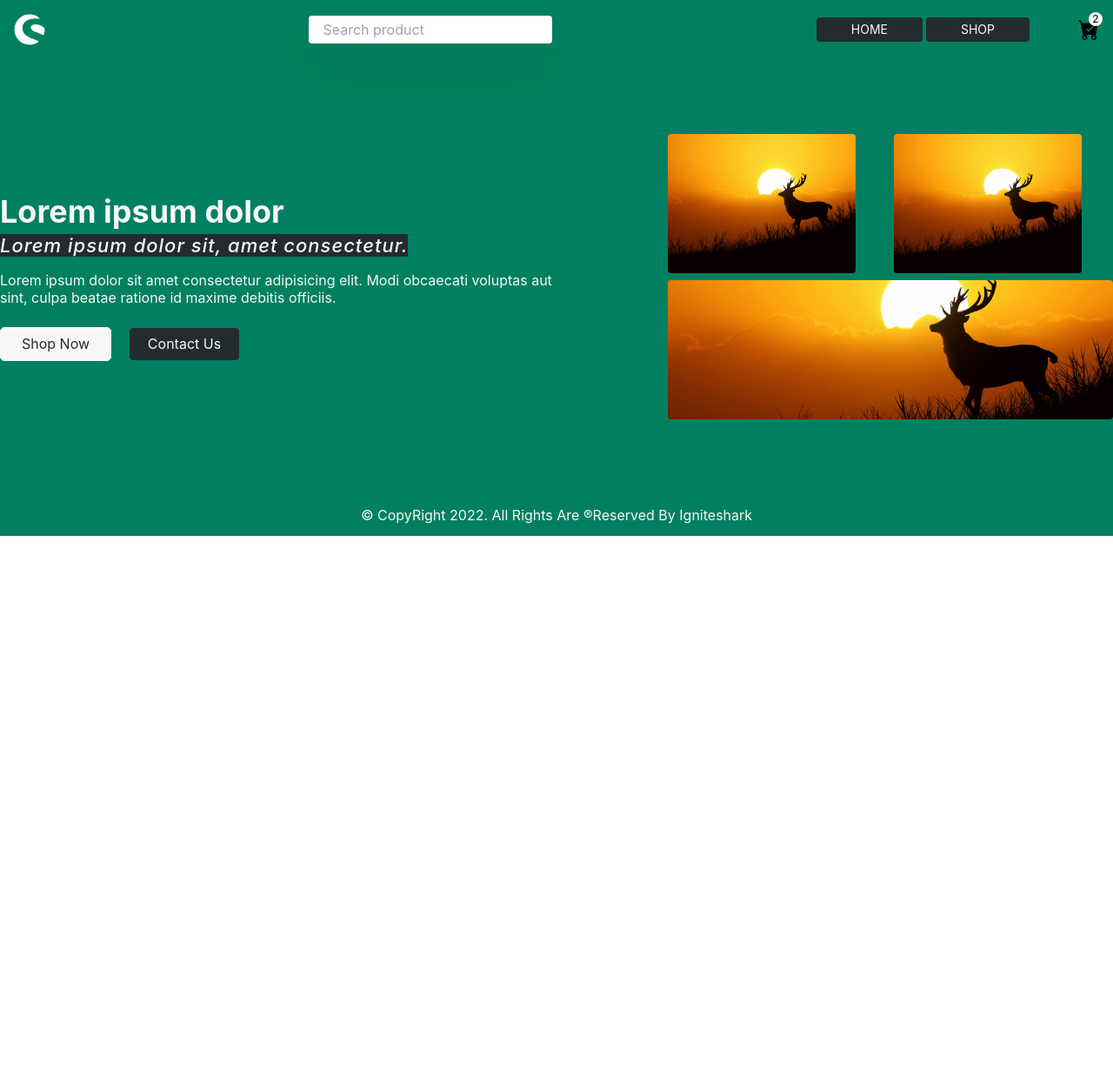
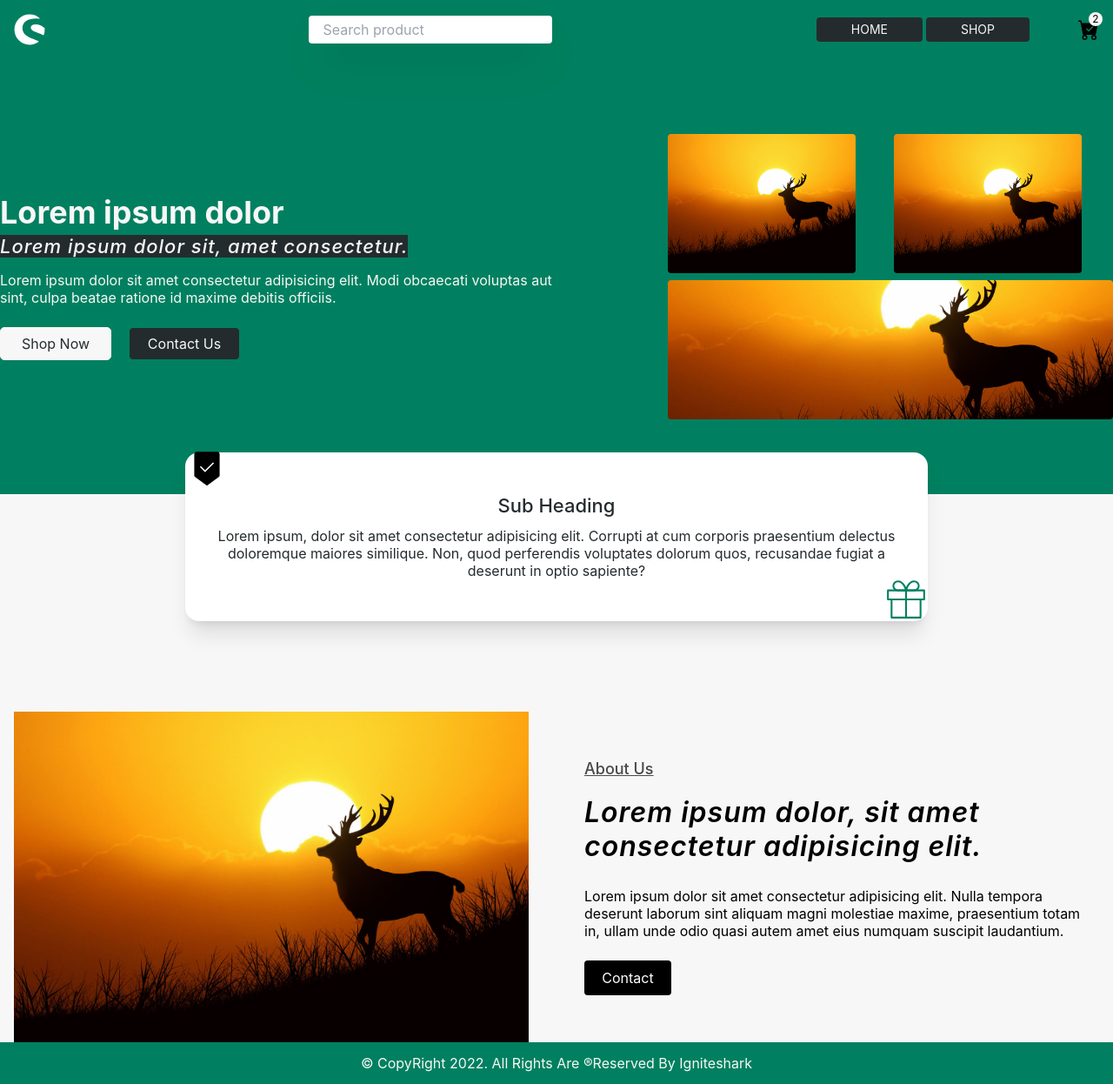
Before and after one commit to Pradeepsingh143/javascript-ecom-app, a React (Create React App) app: page / in a window 1280 px wide. Shown: the whole page at 87% size. Before the commit the page ends 800 px from the top, so only its background shows below. Built offline with nearby package versions, Linux system fonts and the light colour scheme.

Commit message:
create About section

```diff
--- a/src/index.css
+++ b/src/index.css
@@ -2,22 +2,48 @@
 @tailwind components;
 @tailwind utilities;
 
-:root{
-  --primary : #008060;
-  --black : #242B2E;
-  --white : #f7f7f7;
+:root {
+  --primary: #008060;
+  --black: #242b2e;
+  --white: #f7f7f7;
 }
 
 body {
   margin: 0;
-  font-family: -apple-system, BlinkMacSystemFont, 'Segoe UI', 'Roboto', 'Oxygen',
-    'Ubuntu', 'Cantarell', 'Fira Sans', 'Droid Sans', 'Helvetica Neue',
+  font-family: -apple-system, BlinkMacSystemFont, "Segoe UI", "Roboto", "Oxygen",
+    "Ubuntu", "Cantarell", "Fira Sans", "Droid Sans", "Helvetica Neue",
     sans-serif;
   -webkit-font-smoothing: antialiased;
   -moz-osx-font-smoothing: grayscale;
 }
 
 code {
-  font-family: source-code-pro, Menlo, Monaco, Consolas, 'Courier New',
+  font-family: source-code-pro, Menlo, Monaco, Consolas, "Courier New",
     monospace;
 }
+
+.aboutSection .aboutSummary::after {
+  background-image: url('./images/ribbon.svg');
+  background-repeat: no-repeat;
+  background-size: 50px;
+  background-size: cover;
+  position: absolute;
+  width: 50px;
+  height: 50px;
+  content: '';
+  top: -7.5px;
+  left: 0;
+}
+
+.aboutSection .aboutSummary::before {
+  background-image: url('./images/gift.svg');
+  background-repeat:no-repeat;
+  background-size: 30px;
+  background-size: cover;
+  width: 50px;
+  height: 50px;
+  position: absolute;
+  content: '';
+  bottom: 0;
+  right: 0;
+}
--- a/src/pages/Home.jsx
+++ b/src/pages/Home.jsx
@@ -1,5 +1,10 @@
 import React from "react";
-import { Button, Heading, SubHeading, Paragraph } from "../utils/styledComponents/components";
+import {
+  Button,
+  Heading,
+  SubHeading,
+  Paragraph,
+} from "../utils/styledComponents/components";
 import img from "../images/demoimg.jpg";
 
 const Home = () => {
@@ -9,13 +14,29 @@ const Home = () => {
       <main className="homePage">
         {/* hero section*/}
         {/* # section 1 */}
-        <section className="heroSection min-h-[500px] bg-primary flex">
+        <section className="heroSection min-h-[500px] bg-primary flex ">
           <div className="container flex mx-auto items-center">
             {/* left cloumn */}
             <div className="left w-1/2">
-              <Heading className="mb-1" fontSize={'36px'} color={'var(--white)'}>Lorem ipsum dolor</Heading>
-              <SubHeading fontStyle={'italic'} bgColor={'var(--black)'} display={'inline'} color={'var(--white)'} letterSpacing={'1px'}>Lorem ipsum dolor sit, amet consectetur.</SubHeading>
-              <Paragraph className="mt-4" color={'var(--white)'}>
+              <Heading
+                className="mb-1"
+                fontSize={"36px"}
+                color={"var(--white)"}
+              >
+                Lorem ipsum dolor
+              </Heading>
+              <SubHeading
+                fontStyle={"italic"}
+                color={"var(--white)"}
+                letterSpacing={"1px"}
+              >
+                <mark
+                  style={{ background: "var(--black)", color: "var(--white)" }}
+                >
+                  Lorem ipsum dolor sit, amet consectetur.
+                </mark>
+              </SubHeading>
+              <Paragraph className="mt-4" color={"var(--white)"}>
                 Lorem ipsum dolor sit amet consectetur adipisicing elit. Modi
                 obcaecati voluptas aut sint, culpa beatae ratione id maxime
                 debitis officiis.
@@ -30,7 +51,7 @@ const Home = () => {
                   borderRadius="5px"
                   hoverBgColor="var(--primary)"
                   hoverColor="var(--white)"
-                  hoverBorder = "1px solid var(--white)"
+                  hoverBorder="1px solid var(--white)"
                 >
                   Shop Now
                 </Button>
@@ -52,9 +73,52 @@ const Home = () => {
                 <img src={img} alt="" className="h-40 object-cover rounded" />
                 <img src={img} alt="" className="h-40 object-cover rounded" />
                 <div className="col-span-2">
-                <img src={img} alt="" className="w-full h-40 object-cover rounded"/>
+                  <img
+                    src={img}
+                    alt=""
+                    className="w-full h-40 object-cover rounded"
+                  />
                 </div>
               </div>
+            </div>
+          </div>
+        </section>
+
+        {/* About Section */}
+        {/* # Section-2 */}
+        <section className="aboutSection bg-white">
+          {/* section container */}
+          {/* About summary section */}
+          <div className="container w-full md:w-8/12 mx-auto text-black">
+            {/* sub heading div */}
+            <div className="aboutSummary flex flex-col text-center p-4 md:py-12 md:px-8 bg-[#fff] md:shadow-xl hover:md:shadow-2xl md:rounded-2xl relative bottom-12 gap-3">
+              <SubHeading className="capitalize">Sub Heading</SubHeading>
+              <Paragraph>
+                Lorem ipsum, dolor sit amet consectetur adipisicing elit.
+                Corrupti at cum corporis praesentium delectus doloremque maiores
+                similique. Non, quod perferendis voluptates dolorum quos,
+                recusandae fugiat a deserunt in optio sapiente?
+              </Paragraph>
+            </div>
+          </div>
+
+          {/* About us container */}
+          <div className="container flex flex-col md:flex-row mx-auto px-4 gap-16 mt-14 items-center">
+            <div className="left-col w-full md:w-1/2">
+              <img src={img} alt="" className="w-full md:h-[380px] object-cover"/>
+            </div>
+            <div className="right-col  w-full md:w-1/2">
+              <SubHeading className="mb-5" fontSize={'18px'} fontWeight={'500'} textDecoration={'underline'} opacity={'.7'}>About Us</SubHeading>
+              <Heading fontSize={'32px'} fontWeight={'600'} fontStyle={'italic'} letterSpacing={'1px'}>
+                Lorem ipsum dolor, sit amet consectetur adipisicing elit.
+              </Heading>
+              <Paragraph className="mt-7">
+                Lorem ipsum dolor sit amet consectetur adipisicing elit. Nulla
+                tempora deserunt laborum sint aliquam magni molestiae maxime,
+                praesentium totam in, ullam unde odio quasi autem amet eius
+                numquam suscipit laudantium.
+              </Paragraph>
+              <Button className="mt-6">Contact</Button>
             </div>
           </div>
         </section>
--- a/src/utils/styledComponents/components.jsx
+++ b/src/utils/styledComponents/components.jsx
@@ -4,6 +4,7 @@ import styled from "styled-components";
 export const Button = styled.button(
   ({
     color,
+    opacity,
     bgColor,
     border,
     borderRadius,
@@ -13,62 +14,111 @@ export const Button = styled.button(
     size,
     width,
     height,
-    fontFamily
+    fontFamily,
   }) => ({
-    color: color,
-    backgroundColor: bgColor,
-    border: border,
-    borderRadius: borderRadius,
-    fontSize: size,
-    width: width,
-    height: height,
-    fontFamily: fontFamily,
+    color: (color || '#fff'),
+    opacity: (opacity || '1'),
+    backgroundColor: (bgColor || '#000'),
+    border: (border || ''),
+    borderRadius: (borderRadius || '4px'),
+    fontSize: (size || ''),
+    width: (width || '100px'),
+    height: (height || '40px'),
+    fontFamily: (fontFamily || ''),
     "&:hover": {
       color: hoverColor,
       border: hoverBorder,
       backgroundColor: hoverBgColor,
-    }
+    },
   })
 );
 
 export const Heading = styled.h1(
-  ({fontWeight, fontFamily, fontSize, fontStyle, letterSpacing, lineHeight, lineBreak, color, bgColor, display})=>({
-  fontSize:  (fontSize || '42px'),
-  fontFamily: (fontFamily || ''),
-  fontWeight: (fontWeight || 700),
-  fontStyle: (fontStyle || 'normal'),
-  letterSpacing:  (letterSpacing || 'normal'),
-  lineHeight: (lineHeight || 'normal'),
-  lineBreak: (lineBreak || 'auto'),
-  color: (color || ''),
-  backgroundColor: (bgColor || ''),
-  display : (display || ''),
-})
+  ({
+    fontWeight,
+    fontFamily,
+    fontSize,
+    fontStyle,
+    letterSpacing,
+    lineHeight,
+    lineBreak,
+    color,
+    opacity,
+    bgColor,
+    display,
+    textDecoration,
+  }) => ({
+    fontSize: fontSize || "42px",
+    fontFamily: fontFamily || "",
+    fontWeight: fontWeight || 700,
+    fontStyle: fontStyle || "normal",
+    letterSpacing: letterSpacing || "normal",
+    lineHeight: lineHeight || "normal",
+    lineBreak: lineBreak || "auto",
+    color: color || "",
+    opacity: (opacity || '1'),
+    backgroundColor: bgColor || "",
+    display: display || "",
+    textDecoration: textDecoration || "",
+  })
 );
 
-export const SubHeading = styled.h2(({fontWeight, fontFamily, fontSize, fontStyle, letterSpacing, lineHeight, lineBreak, color, bgColor, display})=>({
-  fontSize: (fontSize || '22px'),
-  fontFamily: (fontFamily || ''),
-  fontWeight: (fontWeight || 500),
-  fontStyle: (fontStyle || 'normal'),
-  letterSpacing:  (letterSpacing || 'normal'),
-  lineHeight: (lineHeight || 'normal'),
-  lineBreak: (lineBreak || 'auto'),
-  color: (color || ''),
-  backgroundColor: (bgColor || ''),
-  display : (display || ''),
-}))
+export const SubHeading = styled.h2(
+  ({
+    fontWeight,
+    fontFamily,
+    fontSize,
+    fontStyle,
+    letterSpacing,
+    lineHeight,
+    lineBreak,
+    color,
+    opacity,
+    bgColor,
+    display,
+    textDecoration,
+  }) => ({
+    fontSize: fontSize || "22px",
+    fontFamily: fontFamily || "",
+    fontWeight: fontWeight || 500,
+    fontStyle: fontStyle || "normal",
+    letterSpacing: letterSpacing || "normal",
+    lineHeight: lineHeight || "normal",
+    lineBreak: lineBreak || "auto",
+    color: color || "",
+    opacity: (opacity || '1'),
+    backgroundColor: bgColor || "",
+    display: display || "",
+    textDecoration: textDecoration || "",
+  })
+);
 
-
-export const Paragraph = styled.p(({fontWeight, fontFamily, fontSize, fontStyle, letterSpacing, lineHeight, lineBreak, color, bgColor, display})=>({
-  fontSize: (fontSize || '16px'),
-  fontFamily: (fontFamily || ''),
-  fontWeight: (fontWeight || 400),
-  fontStyle: (fontStyle || 'normal'),
-  letterSpacing:  (letterSpacing || 'normal'),
-  lineHeight: (lineHeight || 'normal'),
-  lineBreak: (lineBreak || 'auto'),
-  color: (color || ''),
-  backgroundColor: (bgColor || ''),
-  display : (display || ''),
-}))
+export const Paragraph = styled.p(
+  ({
+    fontWeight,
+    fontFamily,
+    fontSize,
+    fontStyle,
+    letterSpacing,
+    lineHeight,
+    lineBreak,
+    color,
+    opacity,
+    bgColor,
+    display,
+    textDecoration,
+  }) => ({
+    fontSize: fontSize || "16px",
+    fontFamily: fontFamily || "",
+    fontWeight: fontWeight || 400,
+    fontStyle: fontStyle || "normal",
+    letterSpacing: letterSpacing || "normal",
+    lineHeight: lineHeight || "normal",
+    lineBreak: lineBreak || "auto",
+    color: color || "",
+    opacity: (opacity || '1'),
+    backgroundColor: bgColor || "",
+    display: display || "",
+    textDecoration: textDecoration || "",
+  })
+);
```
Also changed, not shown: src/images/gift.svg (added), src/images/ribbon.svg (added).
